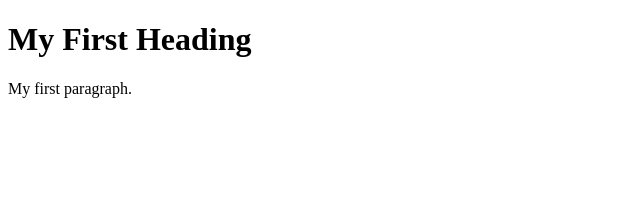
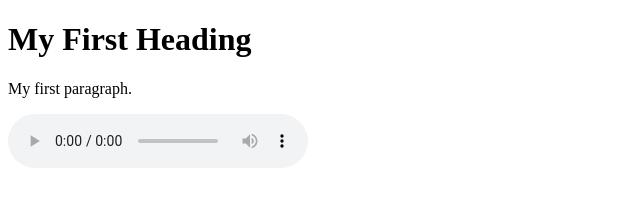
Before and after one commit to DontScamPlz/lol, a plain HTML site: page index.html in a window 1280 px wide. Shown: the whole page, without its empty margins (0-640 px from the left). Drawn offline with Linux system fonts and the light colour scheme.

Commit message:
Update index.html

```diff
--- a/index.html
+++ b/index.html
@@ -7,6 +7,9 @@
 
 <h1>My First Heading</h1>
 <p>My first paragraph.</p>
-
+<audio controls autoplay>
+  <source src="rickroll.mp3" type="audio/mpeg">
+Your browser does not support the audio element.
+</audio>
 </body>
 </html>
```
